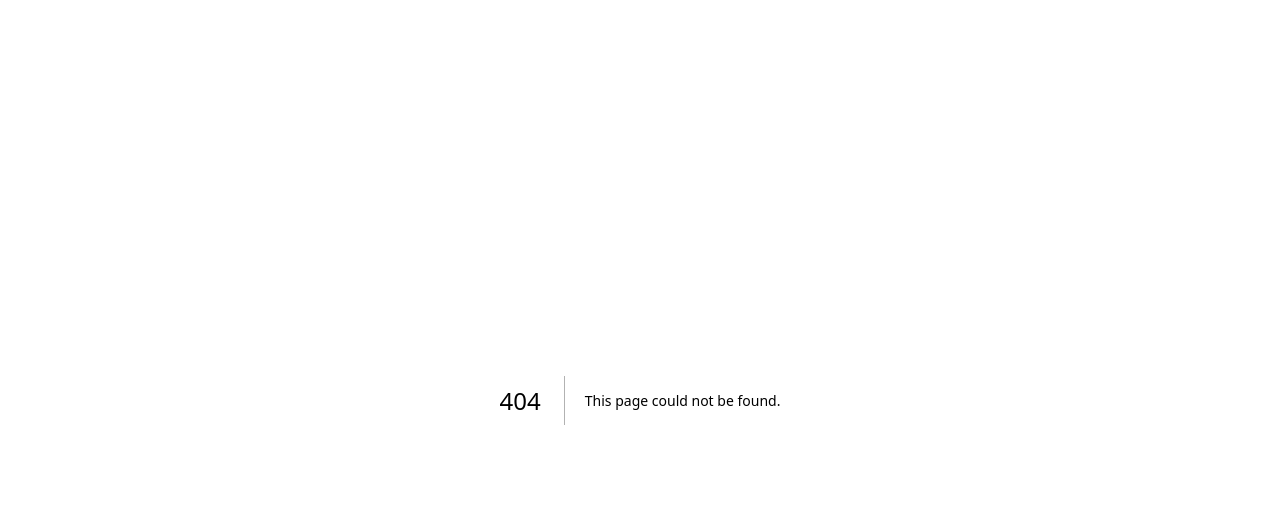
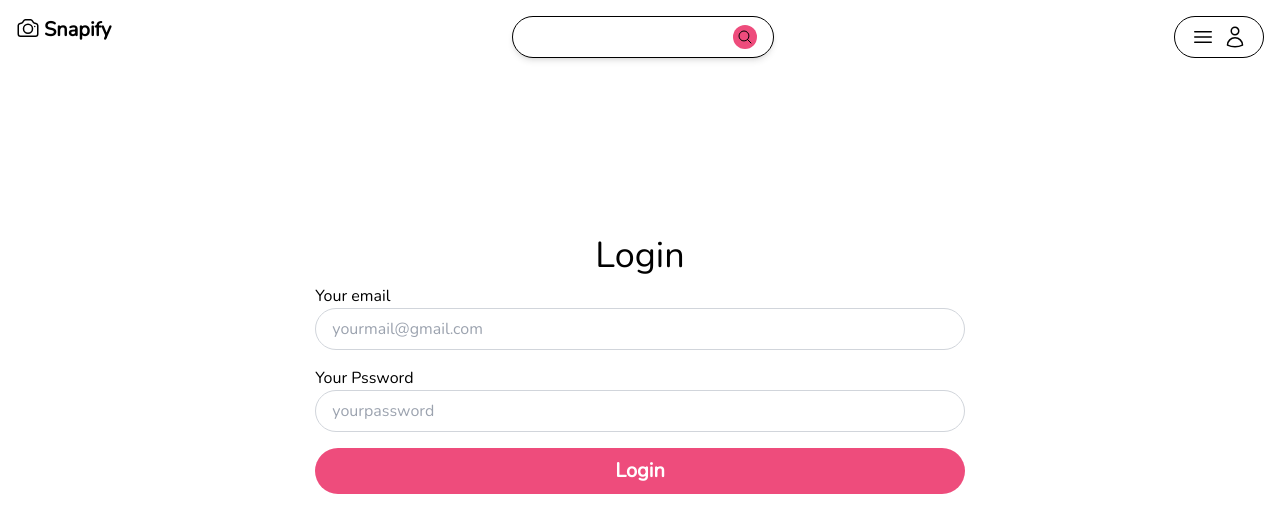
Before and after one commit to Nyx1on/Snapify, a Next.js app: page /home/login in a window 1280 px wide. Before the commit this address had no page. Shown: the top 532 px of the page. Built offline with nearby package versions, Linux system fonts and the light colour scheme.

Commit message:
changed project idea

```diff
--- /dev/null
+++ b/src/app/home/layout.tsx
@@ -0,0 +1,16 @@
+import HeaderMain from "@/components/HeaderMain";
+
+export default function DashboardLayout({
+  children, // will be a page or nested layout
+}: {
+  children: React.ReactNode;
+}) {
+  return (
+    <section className="p-4 flex flex-col min-h-screen">
+      {/* Include shared UI here e.g. a header or sidebar */}
+      <HeaderMain />
+
+      {children}
+    </section>
+  );
+}
--- /dev/null
+++ b/src/app/home/login/page.tsx
@@ -0,0 +1,48 @@
+import HeaderMain from "@/components/HeaderMain";
+import React from "react";
+import styles from "@/styles/login.module.scss";
+import Button from "@/components/Button";
+
+type Props = {};
+
+const page = (props: Props) => {
+  return (
+    <div className="mt-4 grow flex items-center justify-center">
+      <div className="mb-32">
+        <h1 className="text-4xl text-center mb-2">Login</h1>
+        <form action="" className="max-w-2xl mx-auto">
+          <label htmlFor="">Your email</label>
+          <input
+            type="email"
+            name=""
+            id=""
+            placeholder="yourmail@gmail.com"
+            className={styles.inputField}
+          />
+          <label htmlFor="">Your Pssword</label>
+          <input
+            type="password"
+            name=""
+            id=""
+            placeholder="yourpassword"
+            className={styles.inputField}
+          />
+          <div className="text-center">
+            <Button
+              title="Login"
+              style={{
+                fontSize: "1.25rem",
+                borderRadius: "1.5rem",
+                padding: "0.5rem 2rem",
+                color: "white",
+                width: "100%",
+              }}
+            />
+          </div>
+        </form>
+      </div>
+    </div>
+  );
+};
+
+export default page;
--- a/src/app/home/page.tsx
+++ b/src/app/home/page.tsx
@@ -1,25 +1,12 @@
-"use client";
+import HeaderMain from "@/components/HeaderMain";
 import React, { useEffect, useState } from "react";
 
 type Props = {};
 
 const page = (props: Props) => {
-  const [data, setData] = useState<string>("");
-
-  useEffect(() => {
-    const getMusic = async () => {
-      const response = await fetch("http://localhost:8080/");
-      const res = await response.json();
-      console.log(res);
-      setData(res);
-    };
-
-    getMusic();
-  }, []);
-
   return (
     <>
-      <div>{data}</div>
+      <div>Hello</div>
     </>
   );
 };
--- a/src/app/layout.tsx
+++ b/src/app/layout.tsx
@@ -19,7 +19,7 @@ export default function RootLayout({
 }) {
   return (
     <html lang="en">
-      <body className={nunito.className}>{children}</body>
+      <body className={`${nunito.className}`}>{children}</body>
     </html>
   );
 }
--- a/src/app/page.tsx
+++ b/src/app/page.tsx
@@ -5,16 +5,10 @@ import Head from "next/head";
 import Header from "@/components/Header";
 import { AiFillGithub } from "react-icons/ai";
 import apiClient from "@/helpers/apiClient";
+import { useRouter } from "next/navigation";
 
 export default function Home() {
-  const login = async () => {
-    try {
-      const response = await apiClient.get("/login");
-      console.log(response.data);
-    } catch (error) {
-      console.error("Error:", error);
-    }
-  };
+  const router = useRouter();
   return (
     <>
       <Head>
@@ -28,11 +22,11 @@ export default function Home() {
         >
           <div className="text-center">
             <h1 className="text-4xl md:text-5xl lg:text-5xl py-1 font-lora">
-              Elevate Your Music Mood
+              Creating Memories, One Click at a Time
             </h1>
             <p className="text-1xl md:text-2xl py-4 font-thin text-gray-300">
-              Custom Playlists, Artist & Genre Options, and Enriched Spotify
-              Profile View
+              Tailor Your Photography Sessions, Explore Talented Photographers,
+              and Elevate Your Experience.
             </p>
             <Button
               title="Login"
@@ -41,7 +35,9 @@ export default function Home() {
                 borderRadius: "1.5rem",
                 padding: "0.5rem 2rem",
               }}
-              onClick={login}
+              onClick={() => {
+                router.push("/home/login");
+              }}
             />
           </div>
         </div>
@@ -58,8 +54,8 @@ export default function Home() {
           <div
             className="absolute inset-0"
             style={{
-              backgroundColor: "#1DB954",
-              opacity: "0.3",
+              backgroundColor: "#EE4C7C",
+              opacity: "0.6",
             }}
           />
         </div>
--- /dev/null
+++ b/src/components/HeaderMain.tsx
@@ -0,0 +1,97 @@
+import React from "react";
+import Link from "next/link";
+
+type Props = {};
+
+const HeaderMain = (props: Props) => {
+  return (
+    <div>
+      <header className="flex justify-between">
+        <a href="" className="flex gap-1">
+          <svg
+            xmlns="http://www.w3.org/2000/svg"
+            fill="none"
+            viewBox="0 0 24 24"
+            strokeWidth={1.5}
+            stroke="currentColor"
+            className="w-6 h-6"
+          >
+            <path
+              strokeLinecap="round"
+              strokeLinejoin="round"
+              d="M6.827 6.175A2.31 2.31 0 015.186 7.23c-.38.054-.757.112-1.134.175C2.999 7.58 2.25 8.507 2.25 9.574V18a2.25 2.25 0 002.25 2.25h15A2.25 2.25 0 0021.75 18V9.574c0-1.067-.75-1.994-1.802-2.169a47.865 47.865 0 00-1.134-.175 2.31 2.31 0 01-1.64-1.055l-.822-1.316a2.192 2.192 0 00-1.736-1.039 48.774 48.774 0 00-5.232 0 2.192 2.192 0 00-1.736 1.039l-.821 1.316z"
+            />
+            <path
+              strokeLinecap="round"
+              strokeLinejoin="round"
+              d="M16.5 12.75a4.5 4.5 0 11-9 0 4.5 4.5 0 019 0zM18.75 10.5h.008v.008h-.008V10.5z"
+            />
+          </svg>
+          <span className="font-bold text-xl">Snapify</span>
+        </a>
+        <div
+          className="flex border border-gray-300 rounded-full py-2 px-4 shadow-md shadow-gray-300"
+          style={{ backgroundColor: "white" }}
+        >
+          <input
+            type="text"
+            className="border-none outline-none"
+            // style={{ backgroundColor: "inherit" }}
+          />
+          <button className="bg-primary text-white p-1 rounded-full">
+            <svg
+              xmlns="http://www.w3.org/2000/svg"
+              fill="none"
+              viewBox="0 0 24 24"
+              strokeWidth={1.5}
+              stroke="currentColor"
+              className="w-4 h-4s"
+            >
+              <path
+                strokeLinecap="round"
+                strokeLinejoin="round"
+                d="M21 21l-5.197-5.197m0 0A7.5 7.5 0 105.196 5.196a7.5 7.5 0 0010.607 10.607z"
+              />
+            </svg>
+          </button>
+        </div>
+        <div className="flex  gap-2 border border-gray-300 py-2 px-4 rounded-full">
+          <div>
+            <svg
+              xmlns="http://www.w3.org/2000/svg"
+              fill="none"
+              viewBox="0 0 24 24"
+              strokeWidth={1.5}
+              stroke="currentColor"
+              className="w-6 h-6"
+            >
+              <path
+                strokeLinecap="round"
+                strokeLinejoin="round"
+                d="M3.75 6.75h16.5M3.75 12h16.5m-16.5 5.25h16.5"
+              />
+            </svg>
+          </div>
+          <div className="bg-gray-300 text-white">
+            <svg
+              xmlns="http://www.w3.org/2000/svg"
+              fill="none"
+              viewBox="0 0 24 24"
+              strokeWidth={1.5}
+              stroke="currentColor"
+              className="w-6 h-6"
+            >
+              <path
+                strokeLinecap="round"
+                strokeLinejoin="round"
+                d="M15.75 6a3.75 3.75 0 11-7.5 0 3.75 3.75 0 017.5 0zM4.501 20.118a7.5 7.5 0 0114.998 0A17.933 17.933 0 0112 21.75c-2.676 0-5.216-.584-7.499-1.632z"
+              />
+            </svg>
+          </div>
+        </div>
+      </header>
+    </div>
+  );
+};
+
+export default HeaderMain;
--- /dev/null
+++ b/src/styles/login.module.scss
@@ -0,0 +1,9 @@
+@import "./main.scss";
+
+.inputField {
+  width: 100%;
+  border: 1px solid #d1d5db;
+  border-radius: 25px;
+  padding: 0.5rem 1rem;
+  margin-bottom: 1rem;
+}
--- a/src/styles/main.scss
+++ b/src/styles/main.scss
@@ -1,3 +1,3 @@
-$primary-color: #1ed760;
+$primary-color: #EE4C7C;
 $base-font-size: 18px;
 $base-font-weight: 400;
--- a/tailwind.config.ts
+++ b/tailwind.config.ts
@@ -8,11 +8,11 @@ const config: Config = {
   ],
   theme: {
     fontFamily: {
-      lora: ["Lora"],
+      lora: ["Lora", "san-serif"],
     },
     colors: {
-      primary: "#1ed760",
-      secondary: "#fff",
+      primary: "#EE4C7C",
+      secondary: "#E3E2DF",
     },
     extend: {
       backgroundImage: {
```
Also changed, not shown: package.json (+4 -4 lines), 1 other file (tests, documents, lock files or other folders).
